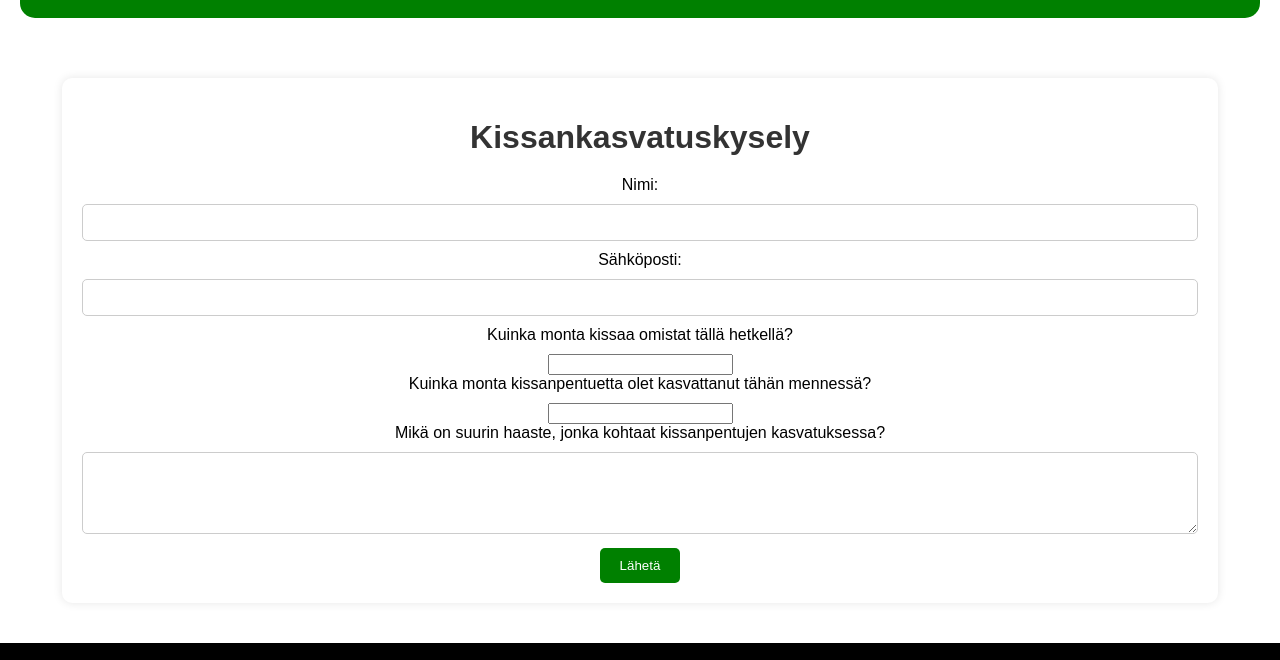
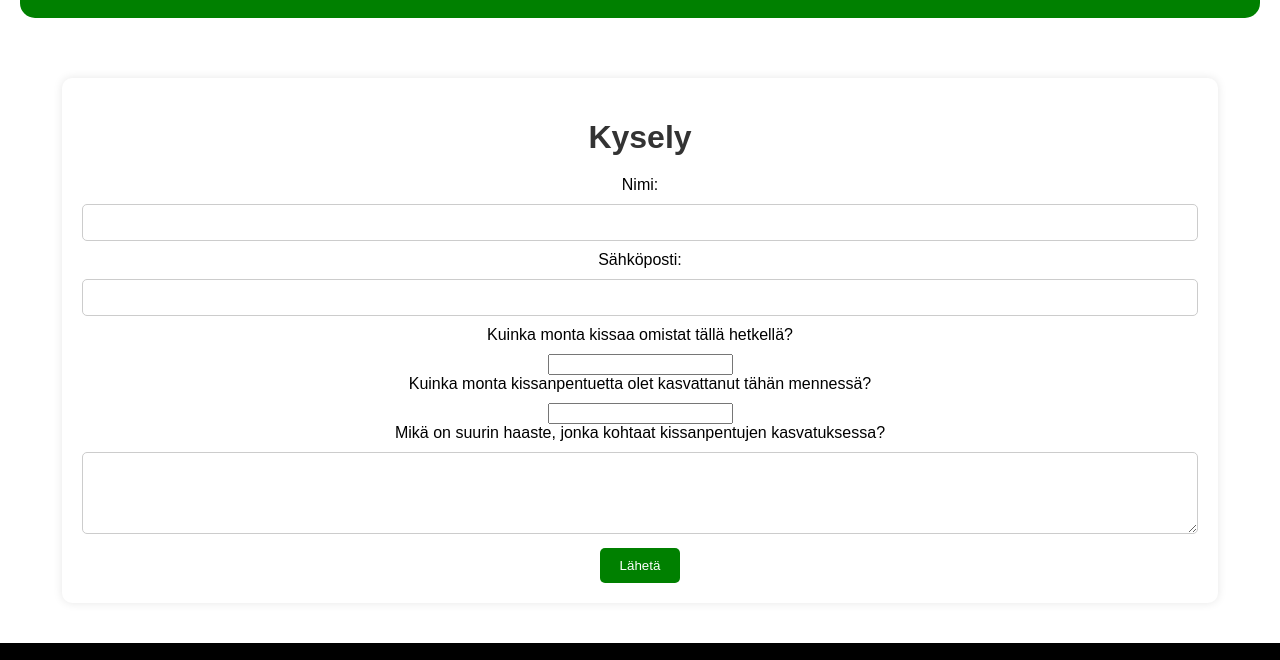
Before and after one commit to SaltyCofvefe/sivuprojekti3, a plain HTML site: page kysely.html in a window 1280 px wide. Shown: the part 112-772 px from the top of the page. Drawn offline with Linux system fonts and the light colour scheme.

Commit message:
Add files via upload

```diff
--- a/kysely.html
+++ b/kysely.html
@@ -44,7 +44,7 @@
 </header>
   <main>
 <div class="container">
-    <h1>Kissankasvatuskysely</h1>
+    <h1>Kysely</h1>
     <form action="#" method="post">
         <label for="name">Nimi:</label>
         <input type="text" id="name" name="name" required>
```
